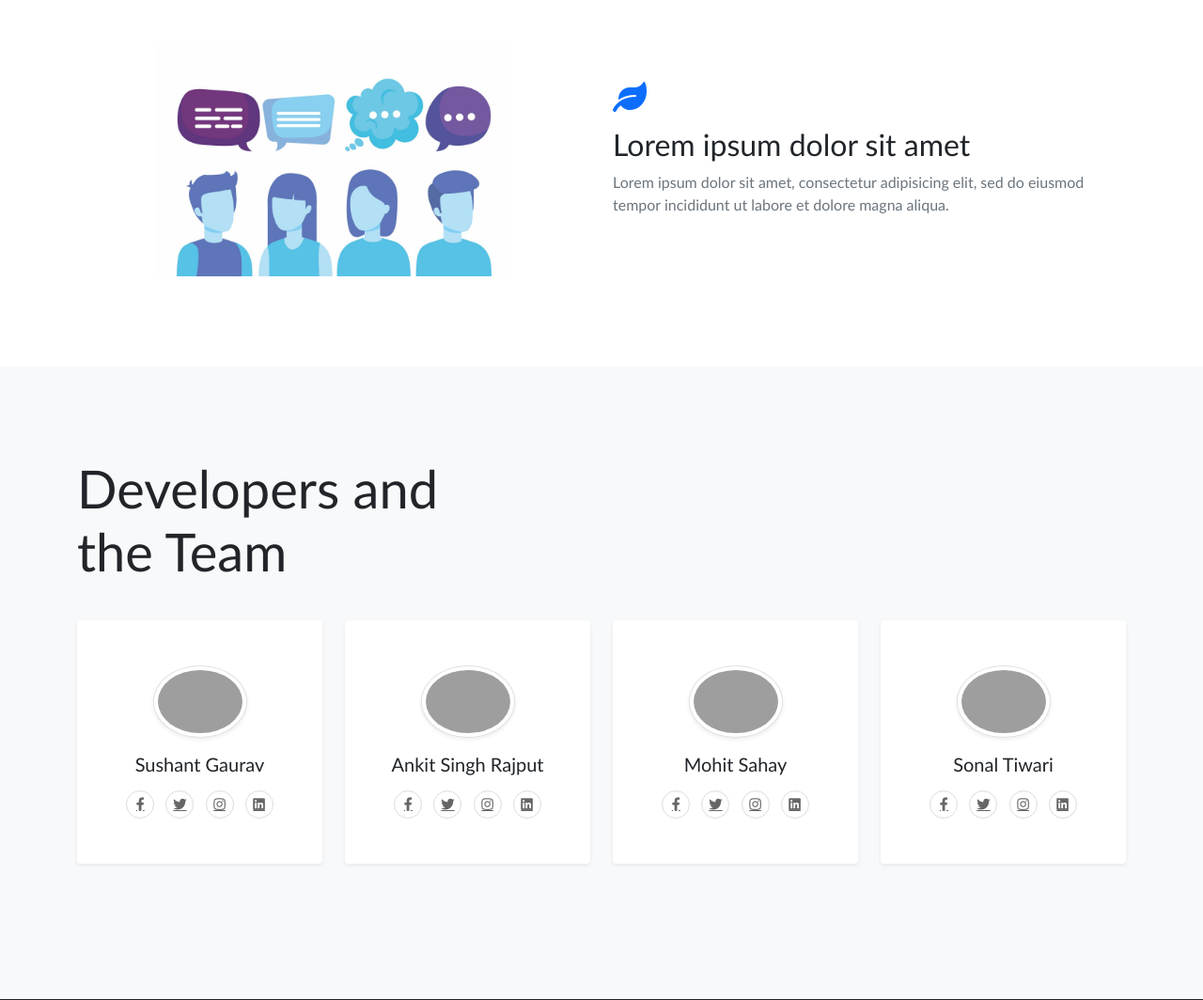
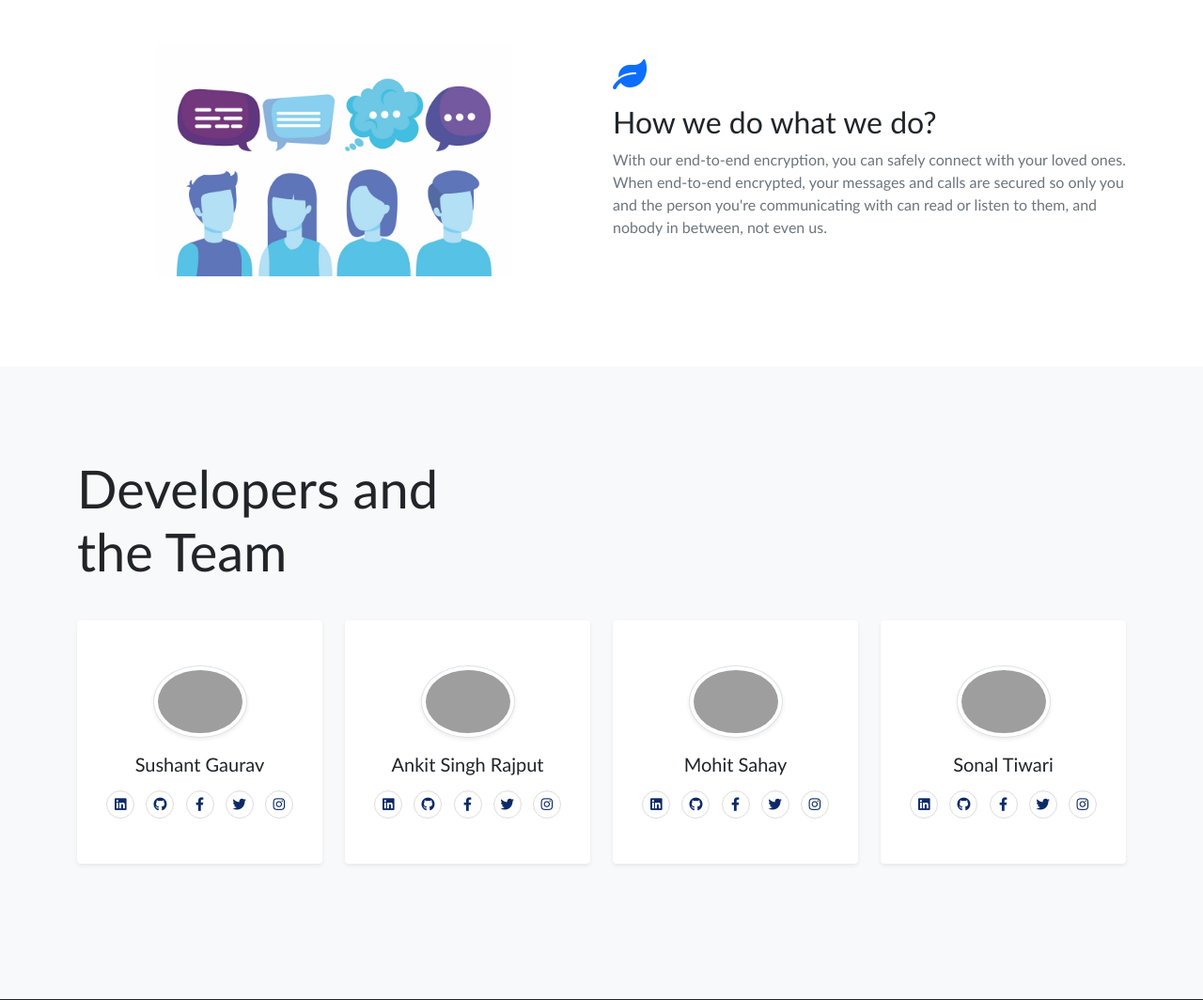
Before and after one commit to imsushant12/Accoustix, a Flask app: page /about in a window 1280 px wide. Shown: the part 748-1812 px from the top of the page at 94% size. Run offline with Flask 2, Linux system fonts and the light colour scheme; parts of the project's set-up code (start-up, migrations or seed data) failed here and were passed over; some libraries are stand-ins or nearby versions; some web fonts are replaced; grey boxes are pictures that could not be loaded.

Commit message:
modified about-us page

```diff
--- a/static/style/style.css
+++ b/static/style/style.css
@@ -54,13 +54,14 @@
 }
 
 .social-link {
+  text-decoration: none;
   width: 30px;
   height: 30px;
   border: 1px solid #ddd;
   display: flex;
   align-items: center;
   justify-content: center;
-  color: #666;
+  color: #0c2968;
   border-radius: 50%;
   transition: all 0.3s;
   font-size: 0.9rem;
@@ -70,7 +71,7 @@
 .social-link:focus {
   background: #ddd;
   text-decoration: none;
-  color: #555;
+  color: rgb(31, 29, 29);
 }
 
 * {
--- a/templates/about.html
+++ b/templates/about.html
@@ -15,9 +15,10 @@ About Us
     <div class="container py-5">
         <div class="row align-items-center mb-5">
             <div class="col-lg-6 order-2 order-lg-1"><i class="fa fa-bar-chart fa-2x mb-3 text-primary"></i>
-                <h2 class="font-weight-light">Lorem ipsum dolor sit amet</h2>
-                <p class="font-italic text-muted mb-4">Lorem ipsum dolor sit amet, consectetur adipisicing elit, sed do
-                    eiusmod tempor incididunt ut labore et dolore magna aliqua.</p>
+                <h2 class="font-weight-light">What is Accoustix?</h2>
+                <p class="font-italic text-muted mb-4">Accoustix is a fast, simple, secure, and fun way to share the
+                    moment with your friends and family. Accoustix provides secure messaging and calling in a single go!
+                </p>
             </div>
             <div class="col-lg-5 px-5 mx-auto order-1 order-lg-2"><img
                     src="https://bootstrapious.com/i/snippets/sn-about/img-1.jpg" alt="" class="img-fluid mb-4 mb-lg-0">
@@ -28,9 +29,10 @@ About Us
                     alt="" class="img-fluid mb-4 mb-lg-0">
             </div>
             <div class="col-lg-6"><i class="fa fa-leaf fa-2x mb-3 text-primary"></i>
-                <h2 class="font-weight-light">Lorem ipsum dolor sit amet</h2>
-                <p class="font-italic text-muted mb-4">Lorem ipsum dolor sit amet, consectetur adipisicing elit, sed do
-                    eiusmod tempor incididunt ut labore et dolore magna aliqua.</p>
+                <h2 class="font-weight-light">How we do what we do?</h2>
+                <p class="font-italic text-muted mb-4">With our end-to-end encryption, you can safely connect with your
+                    loved ones. When end-to-end encrypted, your messages and calls are secured so only you and the
+                    person you're communicating with can read or listen to them, and nobody in between, not even us.</p>
             </div>
         </div>
     </div>
@@ -49,18 +51,23 @@ About Us
             <!-- Team item-->
             <div class="col-xl-3 col-sm-6 mb-5">
                 <div class="bg-white rounded shadow-sm py-5 px-4"><img
-                        src="https://bootstrapious.com/i/snippets/sn-about/avatar-1.png" alt="" width="100"
-                        class="img-fluid rounded-circle mb-3 img-thumbnail shadow-sm">
+                        src="https://avatars.githubusercontent.com/u/68695162?v=4" alt="Sushant Gaurav"
+                        width="100" class="img-fluid rounded-circle mb-3 img-thumbnail shadow-sm">
                     <h5 class="mb-0">Sushant Gaurav</h5><span class="small text-uppercase text-muted"></span>
                     <ul class="social mb-0 list-inline mt-3">
-                        <li class="list-inline-item"><a href="#" class="social-link"><i
-                                    class="fab fa-facebook-f"></i></a></li>
-                        <li class="list-inline-item"><a href="#" class="social-link"><i class="fab fa-twitter"></i></a>
+                        <li class="list-inline-item"><a href="https://www.linkedin.com/in/sushant-gaurav/"
+                                class="social-link"><i class="fab fa-linkedin"></i></a>
                         </li>
-                        <li class="list-inline-item"><a href="#" class="social-link"><i
-                                    class="fab fa-instagram"></i></a>
+                        <li class="list-inline-item"><a href="https://github.com/imsushant12" class="social-link"><i
+                                    class="fab fa-github"></i></a>
                         </li>
-                        <li class="list-inline-item"><a href="#" class="social-link"><i class="fab fa-linkedin"></i></a>
+                        <li class="list-inline-item"><a href="https://www.facebook.com/sushantgaurav57"
+                                class="social-link"><i class="fab fa-facebook-f"></i></a></li>
+                        <li class="list-inline-item"><a href="https://twitter.com/_im_sushant" class="social-link"><i
+                                    class="fab fa-twitter"></i></a>
+                        </li>
+                        <li class="list-inline-item"><a href="https://www.instagram.com/_im_sushant/
+                            " class="social-link"><i class="fab fa-instagram"></i></a>
                         </li>
                     </ul>
                 </div>
@@ -70,18 +77,23 @@ About Us
             <!-- Team item-->
             <div class="col-xl-3 col-sm-6 mb-5">
                 <div class="bg-white rounded shadow-sm py-5 px-4"><img
-                        src="https://bootstrapious.com/i/snippets/sn-about/avatar-3.png" alt="" width="100"
+                        src="https://avatars.githubusercontent.com/u/72560953?v=4" alt="Ankit Rajput" width="100"
                         class="img-fluid rounded-circle mb-3 img-thumbnail shadow-sm">
                     <h5 class="mb-0">Ankit Singh Rajput</h5><span class="small text-uppercase text-muted"></span>
                     <ul class="social mb-0 list-inline mt-3">
-                        <li class="list-inline-item"><a href="#" class="social-link"><i
-                                    class="fab fa-facebook-f"></i></a></li>
-                        <li class="list-inline-item"><a href="#" class="social-link"><i class="fab fa-twitter"></i></a>
+                        <li class="list-inline-item"><a href="https://www.linkedin.com/in/ankit-singh-rajput/"
+                                class="social-link"><i class="fab fa-linkedin"></i></a>
                         </li>
-                        <li class="list-inline-item"><a href="#" class="social-link"><i
-                                    class="fab fa-instagram"></i></a>
+                        <li class="list-inline-item"><a href="https://github.com/ankit-sr" class="social-link"><i
+                                    class="fab fa-github"></i></a>
                         </li>
-                        <li class="list-inline-item"><a href="#" class="social-link"><i class="fab fa-linkedin"></i></a>
+                        <li class="list-inline-item"><a href="https://www.facebook.com/profile.php?id=100010245016086"
+                                class="social-link"><i class="fab fa-facebook-f"></i></a></li>
+                        <li class="list-inline-item"><a href="https://twitter.com/_ankit_sr" class="social-link"><i
+                                    class="fab fa-twitter"></i></a>
+                        </li>
+                        <li class="list-inline-item"><a href="https://www.instagram.com/_ankit_rajput_12_/
+                        " class="social-link"><i class="fab fa-instagram"></i></a>
                         </li>
                     </ul>
                 </div>
@@ -91,18 +103,23 @@ About Us
             <!-- Team item-->
             <div class="col-xl-3 col-sm-6 mb-5">
                 <div class="bg-white rounded shadow-sm py-5 px-4"><img
-                        src="https://bootstrapious.com/i/snippets/sn-about/avatar-2.png" alt="" width="100"
+                        src="https://avatars.githubusercontent.com/u/69082914?v=4" alt="Mohit Sahay" width="100"
                         class="img-fluid rounded-circle mb-3 img-thumbnail shadow-sm">
                     <h5 class="mb-0">Mohit Sahay</h5><span class="small text-uppercase text-muted"></span>
                     <ul class="social mb-0 list-inline mt-3">
-                        <li class="list-inline-item"><a href="#" class="social-link"><i
+                        <li class="list-inline-item"><a href="https://www.linkedin.com/in/mohit-sahay-0413a21a4/"
+                                class="social-link"><i class="fab fa-linkedin"></i></a>
+                        </li>
+                        <li class="list-inline-item"><a href="https://github.com/imohitsh" class="social-link"><i
+                                    class="fab fa-github"></i></a>
+                        </li>
+                        <li class="list-inline-item"><a href="https://www.facebook.com/imohitSh" class="social-link"><i
                                     class="fab fa-facebook-f"></i></a></li>
-                        <li class="list-inline-item"><a href="#" class="social-link"><i class="fab fa-twitter"></i></a>
+                        <li class="list-inline-item"><a href="https://twitter.com/iammohit5698" class="social-link"><i
+                                    class="fab fa-twitter"></i></a>
                         </li>
-                        <li class="list-inline-item"><a href="#" class="social-link"><i
-                                    class="fab fa-instagram"></i></a>
-                        </li>
-                        <li class="list-inline-item"><a href="#" class="social-link"><i class="fab fa-linkedin"></i></a>
+                        <li class="list-inline-item"><a href="https://www.instagram.com/mohit__sahay/
+                        " class="social-link"><i class="fab fa-instagram"></i></a>
                         </li>
                     </ul>
                 </div>
@@ -112,18 +129,23 @@ About Us
             <!-- Team item-->
             <div class="col-xl-3 col-sm-6 mb-5">
                 <div class="bg-white rounded shadow-sm py-5 px-4"><img
-                        src="https://bootstrapious.com/i/snippets/sn-about/avatar-4.png" alt="" width="100"
+                        src="https://avatars.githubusercontent.com/u/66546980?v=4" alt="Sonal Tiwari" width="100"
                         class="img-fluid rounded-circle mb-3 img-thumbnail shadow-sm">
                     <h5 class="mb-0">Sonal Tiwari</h5><span class="small text-uppercase text-muted"></span>
                     <ul class="social mb-0 list-inline mt-3">
-                        <li class="list-inline-item"><a href="#" class="social-link"><i
-                                    class="fab fa-facebook-f"></i></a></li>
-                        <li class="list-inline-item"><a href="#" class="social-link"><i class="fab fa-twitter"></i></a>
+                        <li class="list-inline-item"><a href="https://www.linkedin.com/in/sonal-t-344764163/"
+                                class="social-link"><i class="fab fa-linkedin"></i></a>
                         </li>
-                        <li style="text-decoration:none;" class="list-inline-item"><a href="#" class="social-link"><i
-                                    class="fab fa-instagram"></i></a>
+                        <li class="list-inline-item"><a href="https://github.com/Tiwarisonal19" class="social-link"><i
+                                    class="fab fa-github"></i></a>
                         </li>
-                        <li class="list-inline-item"><a href="#" class="social-link"><i class="fab fa-linkedin"></i></a>
+                        <li class="list-inline-item"><a href="https://www.facebook.com/profile.php?id=100043973239873"
+                                class="social-link"><i class="fab fa-facebook-f"></i></a></li>
+                        <li class="list-inline-item"><a href="https://twitter.com/SonalTi37007685"
+                                class="social-link"><i class="fab fa-twitter"></i></a>
+                        </li>
+                        <li class="list-inline-item"><a href="https://www.instagram.com/sonall.tiwari/
+                        " class="social-link"><i class="fab fa-instagram"></i></a>
                         </li>
                     </ul>
                 </div>
--- a/templates/home.html
+++ b/templates/home.html
@@ -15,7 +15,7 @@ Accoustix - Home
                         <div class="row g-0 home-bg">
                             <div class="login-img col-md-6 mx-auto d-xl-block">
                                 <img src="{{ url_for('static' ,filename='images/Accoustix.svg')}}" alt="Login"
-                                    class="img-fluid align-image"
+                                    class="img-fluid e align-image"
                                     style="border-top-left-radius: .25rem;
                    border-bottom-left-radius: .25rem; border-top-right-radius: .25rem; border-bottom-right-radius: .25rem;" />
 
```
